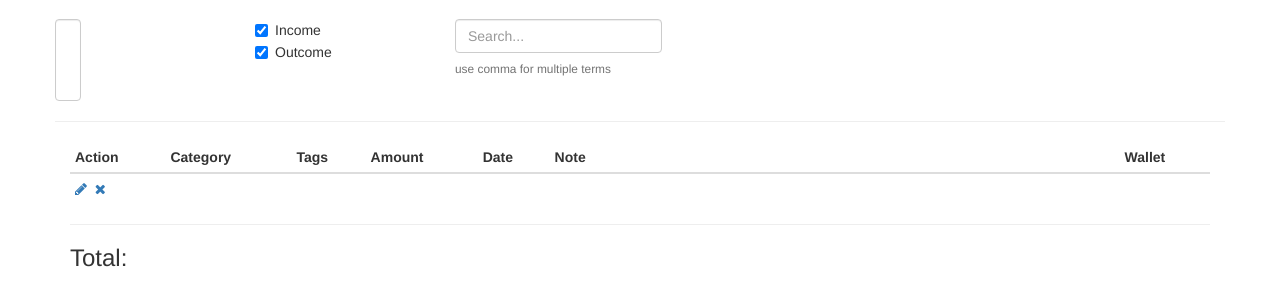
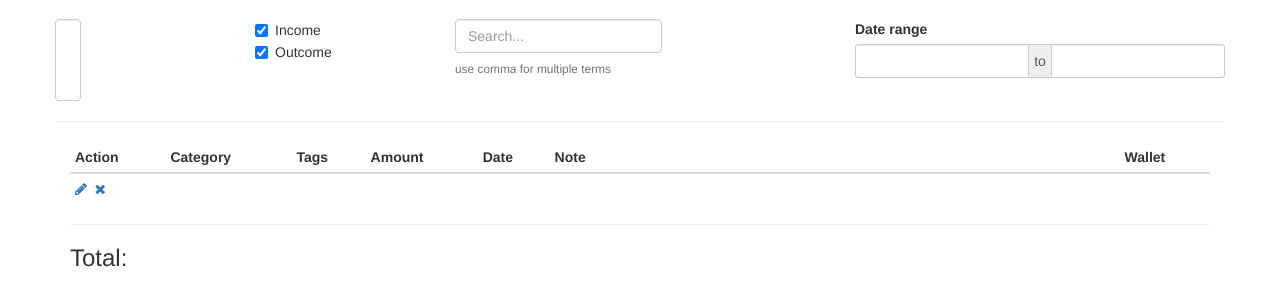
Before and after one commit to gdi3d/my_wallet, a Django app: page /history in a window 1280 px wide. Shown: the part 51-357 px from the top of the page. Run offline with Django 3.2, Linux system fonts and the light colour scheme; a user stored in the database is signed in; lists and menus that the app fills with data are empty; parts of the project's set-up code (start-up, migrations or seed data) failed here and were passed over; some libraries are stand-ins or nearby versions.

Commit message:
Added date range filter on history view

```diff
--- a/website/static/js/wallet.js
+++ b/website/static/js/wallet.js
@@ -902,6 +902,15 @@ w.history_view =
 			delay(function() { w.history_view.collect_filter(); }, 250);
 		});
 
+		$('.input-daterange input').each(function() {
+		    $(this).datepicker("clearDates");
+		});
+
+		$('.datepicker').datepicker()
+		    .on('changeDate', function(e) {
+		    	w.history_view.collect_filter();
+		    });
+
 	},
 	/**
 	 * Load the records
@@ -1019,11 +1028,21 @@ w.history_view =
 	 */
 	collect_filter: function()
 	{
+		var date_start = $('#date_start').val();
+		var date_end = $('#date_end').val();
+		var date_range = ''
+
+		if(date_start && date_end)
+		{
+			var date_range = 'range' + date_start + '.' + date_end
+		}
+
 		w.history_view.filter = {
 			'category_id': $('#categories').val().join(),
 			'income': ($('#income').prop('checked'))?'1':'',
 			'outcome': ($('#outcome').prop('checked'))?'1':'',
-			'string': $('#q').val()
+			'string': $('#q').val(),
+			'date': date_range
 		}
 
 		w.history_view.load(1);
--- a/website/templates/history.html
+++ b/website/templates/history.html
@@ -18,9 +18,18 @@
 				</label>
 			</div>
 
-			<div class="col-md-6">
+			<div class="col-md-4">
 				<input type="text" class="form-control" id="q" placeholder="Search...">
 				<p class="help-block"><small>use comma for multiple terms</small></p>
+			</div>
+
+			<div class="col-md-4">
+				<label>Date range</label>
+				<div class="input-group input-daterange">
+				    <input type="text" class="form-control datepicker" id="date_start" data-date-format="yyyy-mm-dd">
+				    <span class="input-group-addon">to</span>
+				    <input type="text" class="form-control datepicker" id="date_end" data-date-format="yyyy-mm-dd">
+				</div>
 			</div>
 		</div>
 	</form>
```
Also changed, not shown: wallet/views.py (+21 -0 lines).
